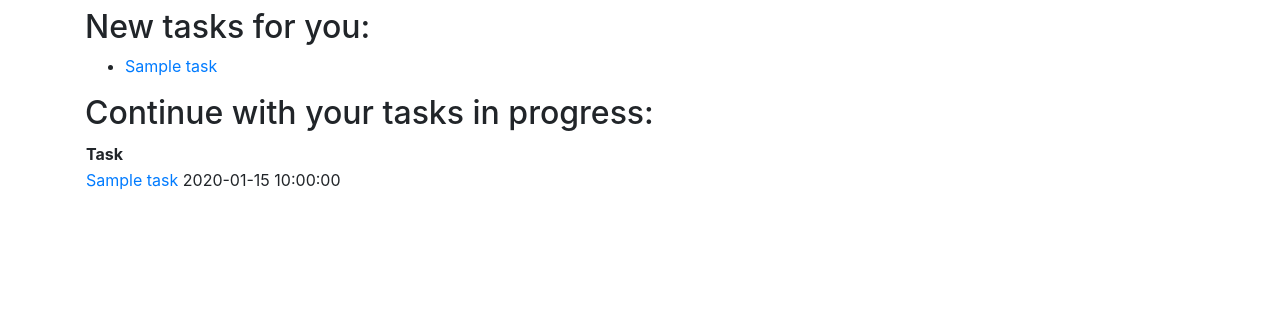
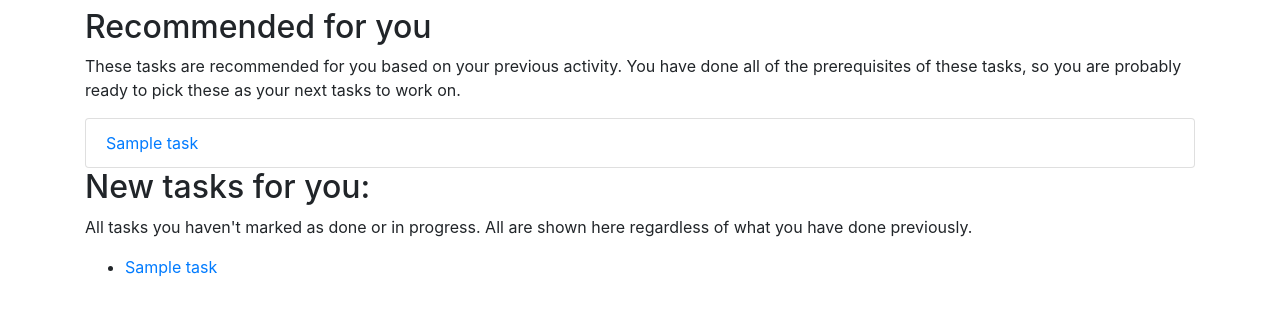
Before and after one commit to perander/training-planner, a Flask app: template application/templates/index.html in a window 1280 px wide. Shown: the part 128-444 px from the top of the page. Run offline with Flask 2, Linux system fonts and the light colour scheme; the template is opened without the code that fills it: most values are stand-ins (such as "Sample title", 1, 10 or a date in 2020); some libraries are stand-ins or nearby versions.

Commit message:
:sparkles: show recommendations based on users previous activity

```diff
--- a/application/templates/index.html
+++ b/application/templates/index.html
@@ -3,7 +3,23 @@
 {% block body %}
 <h1>Welcome, {{ current_user.username}}!</h1>
 
+<h2>Recommended for you</h2>
+<p>These tasks are recommended for you based on your previous activity. You have done all of the prerequisites of
+these tasks, so you are probably ready to pick these as your next tasks to work on.</p>
+<div>
+    <ul class="list-group">
+      {% for task in recommendations %}
+        <li class="list-group-item">
+            <a class="list-group-item-heading" href="{{ url_for('tasks_view', task_id=task.id) }}">{{ task.name }}</a>
+        </li>
+      {% endfor %}
+    </ul>
+</div>
+
+
 <h2>New tasks for you:</h2>
+<p>All tasks you haven't marked as done or in progress. All are shown here
+  regardless of what you have done previously.</p>
 <ul>
   {% for task in new %}
   <li>
@@ -11,20 +27,4 @@
   </li>
   {% endfor %}
 </ul>
-
-
-<h2>Continue with your tasks in progress:</h2>
-<table>
-  <tr>
-    <th>Task</th>
-  </tr>
-  {% for task in inprogress %}
-  <tr>
-    <td>
-      <a href="{{ url_for('tasks_view', task_id=task.id) }}">{{ task.name }}</a>
-      {{ task.date }}
-    </td>
-  </tr>
-  {% endfor %}
-</table>
 {% endblock %}
```
Also changed, not shown: application/auth/models.py (+27 -1 lines), application/views.py (+5 -2 lines).
